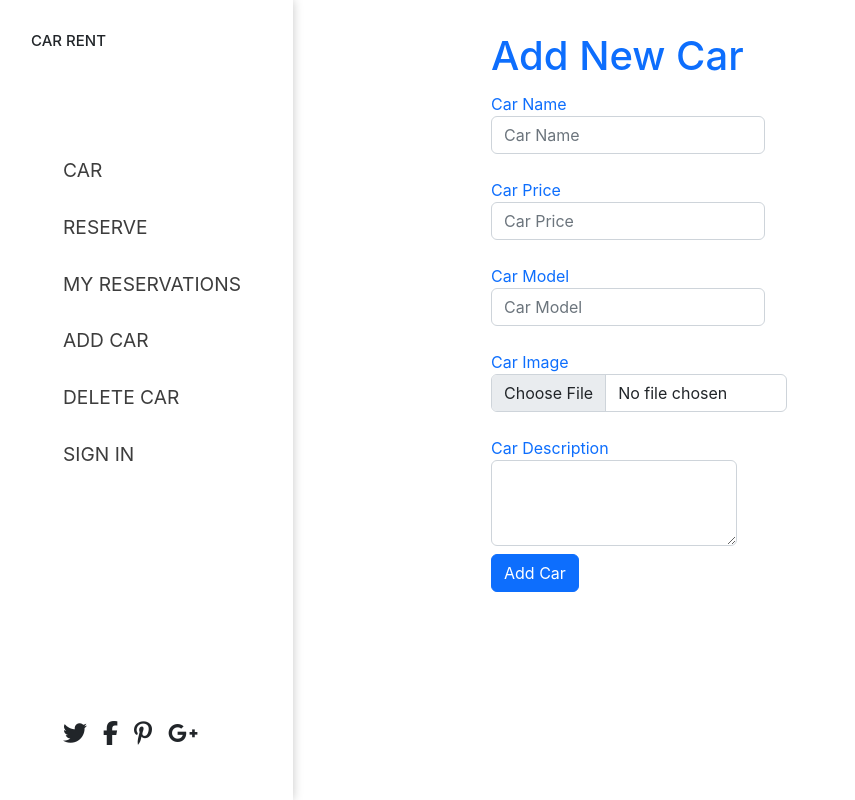
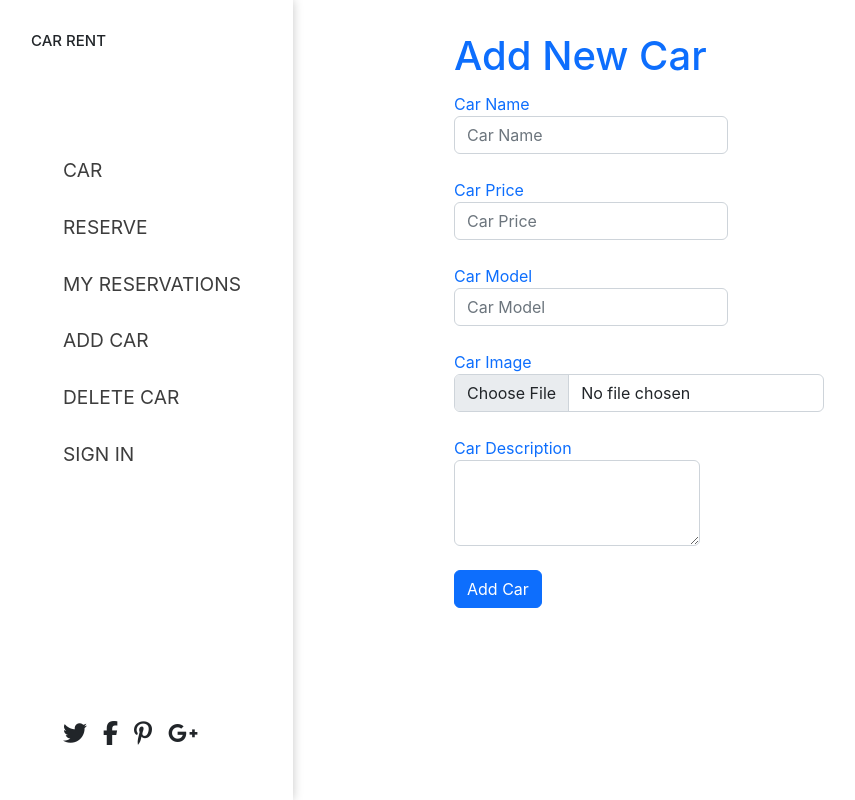
Before and after one commit to Tobby8629/Car_rental_frontend, a React (Create React App) app: page /add in a window 1280 px wide. Shown: the whole page, without its empty margins (1-856 px from the left). Built offline with nearby package versions, Linux system fonts and the light colour scheme.

Commit message:
Update add car button

```diff
--- a/src/components/AddCar.jsx
+++ b/src/components/AddCar.jsx
@@ -2,9 +2,9 @@ import React from 'react';
 
 function AddCar() {
   return (
-    <section className="container w-50">
-      <div className="row d-flex justify-content-center align-items-center">
-        <div className="col-md-6">
+    <section className="container w-100 d-flex justify-content-center align-items-center">
+      <div className="row">
+        <div className="col-md-6 w-100">
           <h1 className="text-primary pb-1">Add New Car</h1>
           <form>
             <div className="mb-3">
@@ -71,9 +71,9 @@ function AddCar() {
                   rows="3"
                 />
               </label>
-              <div className="mb-3">
-                <input type="submit" className="btn btn-primary" value="Add Car" />
-              </div>
+            </div>
+            <div className="mb-3">
+              <input type="submit" className="btn btn-primary" value="Add Car" />
             </div>
           </form>
         </div>
```
